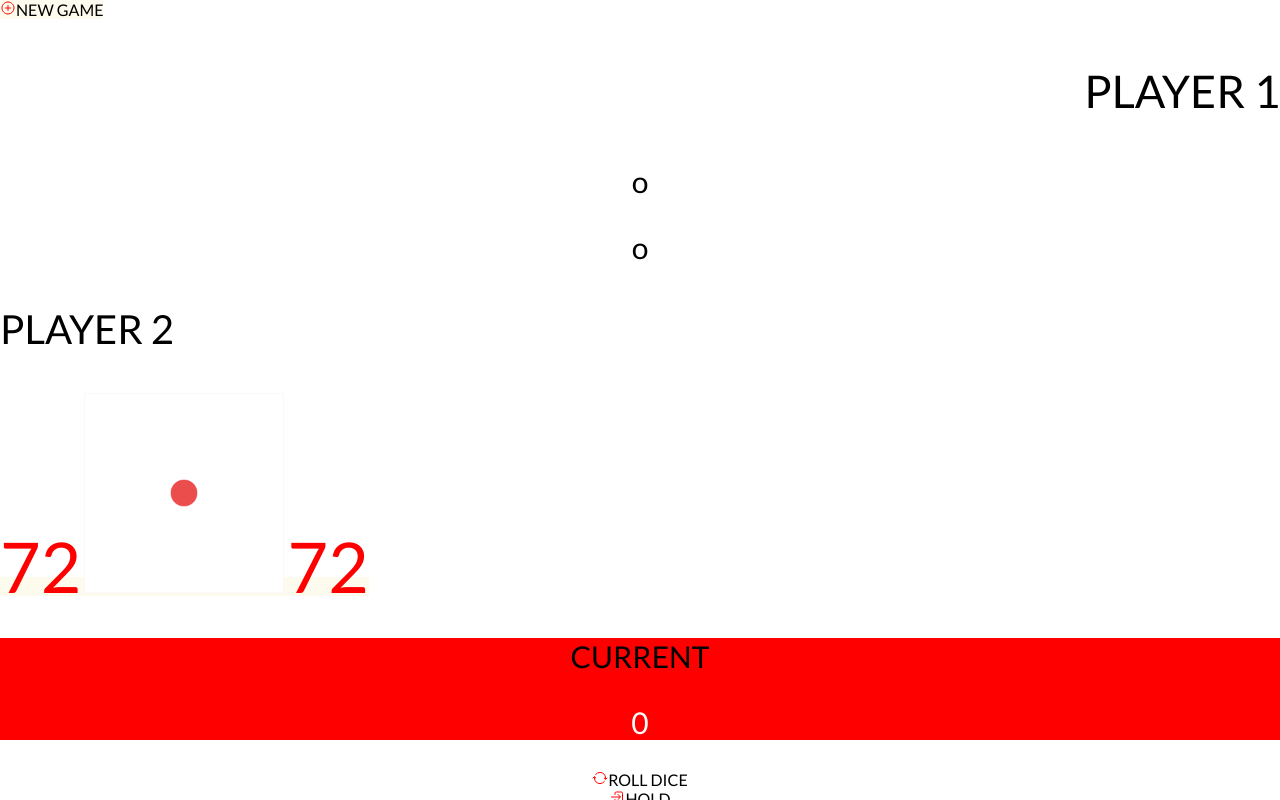
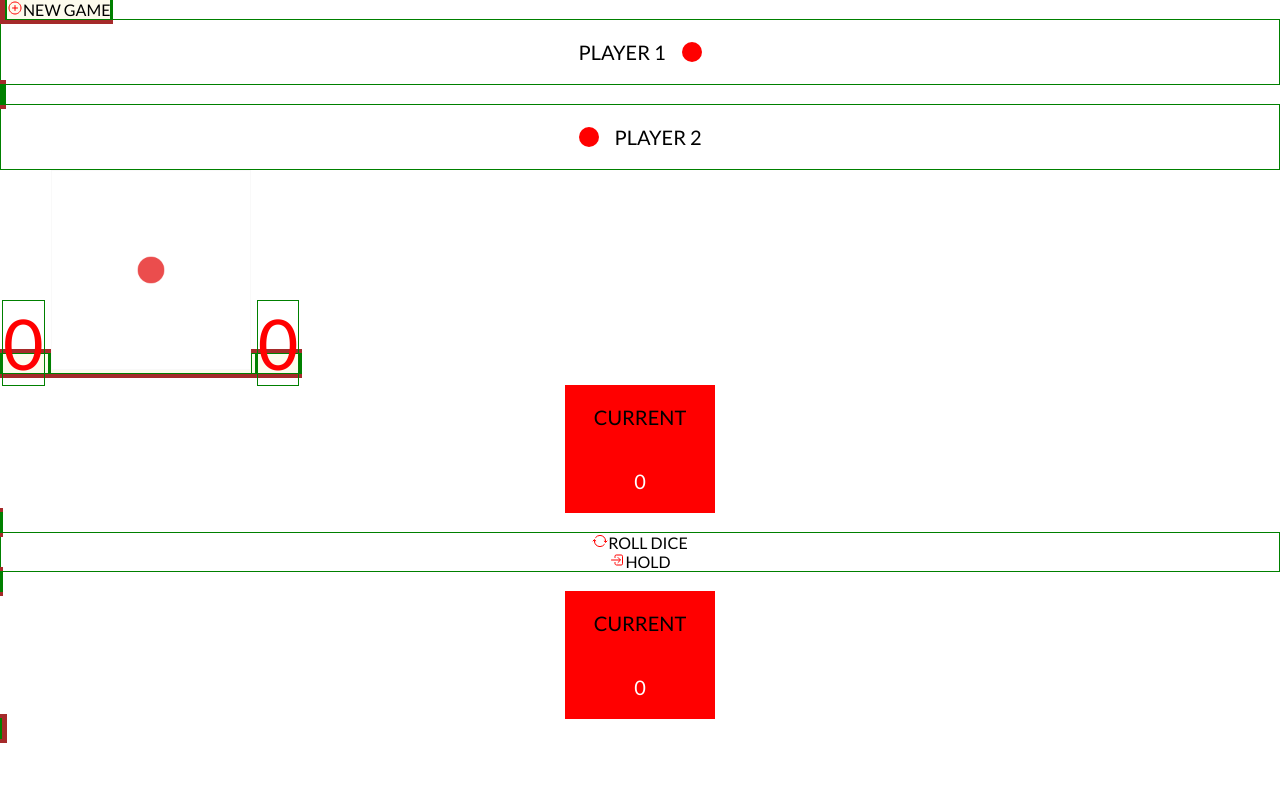
Before and after one commit to JohanCode2180100/DICE_GAME, a plain HTML site: page index.html in a window 1280 px wide. Drawn offline with nearby package versions, Linux system fonts and the light colour scheme.

Commit message:
update css display players and pictures dice

```diff
--- a/index.html
+++ b/index.html
@@ -30,7 +30,7 @@
   </head>
   <body>
     <ion-app id="app">
-      <ion-content class="content">
+      <ion-content fullscreen class="content">
         <!-- first row icon + start game button -->
         <ion-grid>
           <ion-row>
@@ -43,37 +43,41 @@
           </ion-row>
         </ion-grid>
         <!-- Second row PLAYERS -->
-        <ion-grid >
+        <ion-grid>
           <ion-row style="height: 100px" class="ion-align-items-center">
-            <ion-col size="3" >
-              <p class="right">PLAYER 1</p>
+            <ion-col size="3" class="playerDisplay">
+              <p>PLAYER 1</p>
+              <span id="player1play" class="ion-margin-start"></span>
             </ion-col>
-            <ion-col  size="1"><p>o</p></ion-col>
+            <ion-col size="1"></ion-col>
             <ion-col offset=""></ion-col>
-            <ion-col size="1"><p>o</p></ion-col>
-            <ion-col size="3">
-              <p class="left">PLAYER 2</p>
+            <ion-col size="1"></ion-col>
+            <ion-col size="3" class="playerDisplay">
+              <span id="player2play" class="ion-margin-end"></span>
+              <p>PLAYER 2</p>
             </ion-col>
           </ion-row>
         </ion-grid>
-
+        <!-- ROUND SCORE AND DICE PICTURES -->
         <ion-grid>
-          <ion-row class="ion-align-items-center" style="height: 200px" >
-            <ion-col size="3" class="round">72</ion-col>
+          <ion-row style="height: 250px">
+            <ion-col size="3" class="round">0</ion-col>
             <ion-col size="1"></ion-col>
-            <ion-col><img src="/assets/images/dice-1.png" alt=""></ion-col>
+            <ion-col><img src="/assets/images/dice-1.png" alt="" /></ion-col>
             <ion-col size="1"></ion-col>
-            <ion-col size="3" class="round">72</ion-col>
+            <ion-col size="3" class="round">0</ion-col>
           </ion-row>
         </ion-grid>
+
+        <!-- CUURENT AND ROLL DICE - HOLD BUTTON -->
         <ion-grid>
           <ion-row class="ion-align-items-center" style="height: 200px">
             <ion-col size="3">
               <div class="current">
-              <p>CURRENT</p>
-              <p id="CurrentScorePlayer1" style="color:white">0</p>
-            </div>
-          </ion-col>
+                <p style="color: black">CURRENT</p>
+                <p id="CurrentScorePlayer1" style="color: white">0</p>
+              </div>
+            </ion-col>
             <ion-col size="1"></ion-col>
             <ion-col size="4" class="align">
               <ion-row class="ion-justify-content-center">
@@ -90,10 +94,10 @@
             <ion-col size="1"></ion-col>
             <ion-col size="3">
               <div class="current">
-              <p>CURRENT</p>
-              <p id="CurrentScorePlayer2"style="color:white">0</p>
-            </div>
-          </ion-col>
+                <p style="color: black">CURRENT</p>
+                <p id="CurrentScorePlayer2" style="color: white">0</p>
+              </div>
+            </ion-col>
           </ion-row>
         </ion-grid>
       </ion-content>
--- a/style.css
+++ b/style.css
@@ -7,16 +7,21 @@ body {
   padding: 0;
 }
 ion-app {
-  width: 1000px;
-  height: 620px;
+  width: 100%;
+  height: 100%;
+  border: 5px solid brown;
 }
 ion-grid {
   background: #fdfbed;
+  border: 1px solid green;
 }
 
 ion-col {
+  color: black;
   text-align: center;
+  border: 1px solid green;
 }
+
 ion-icon {
   color: red;
 }
@@ -38,16 +43,35 @@ ion-icon {
   font-size: 70px;
 }
 p {
-  font-size: 30px;
+  font-size: 20px;
 }
 img {
   width: 200px;
   height: 200px;
 }
-.Current-score2 {
+.current {
+  width: 150px;
+  margin: 0px auto;
   background: red;
-  width: 160px;
+  display: flex;
+  flex-direction: column;
+  justify-content: center;
 }
-.current {
-  background: red;
+.playerDisplay {
+  display: flex;
+  justify-content: center;
+  align-items: center;
 }
+
+#player1play,
+#player2play {
+  width: 20px;
+  height: 20px;
+  display: inline-block;
+  background-color: red;
+  border-radius: 50%;
+}
+
+/* @media screen and (min-width:360px){
+
+} */
```
